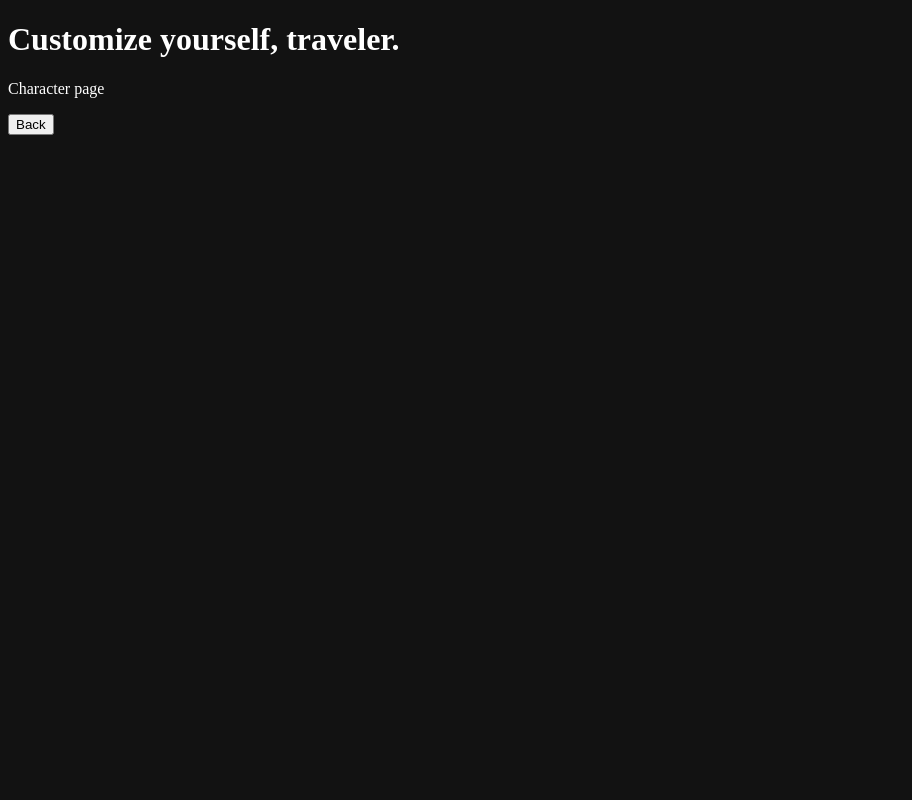
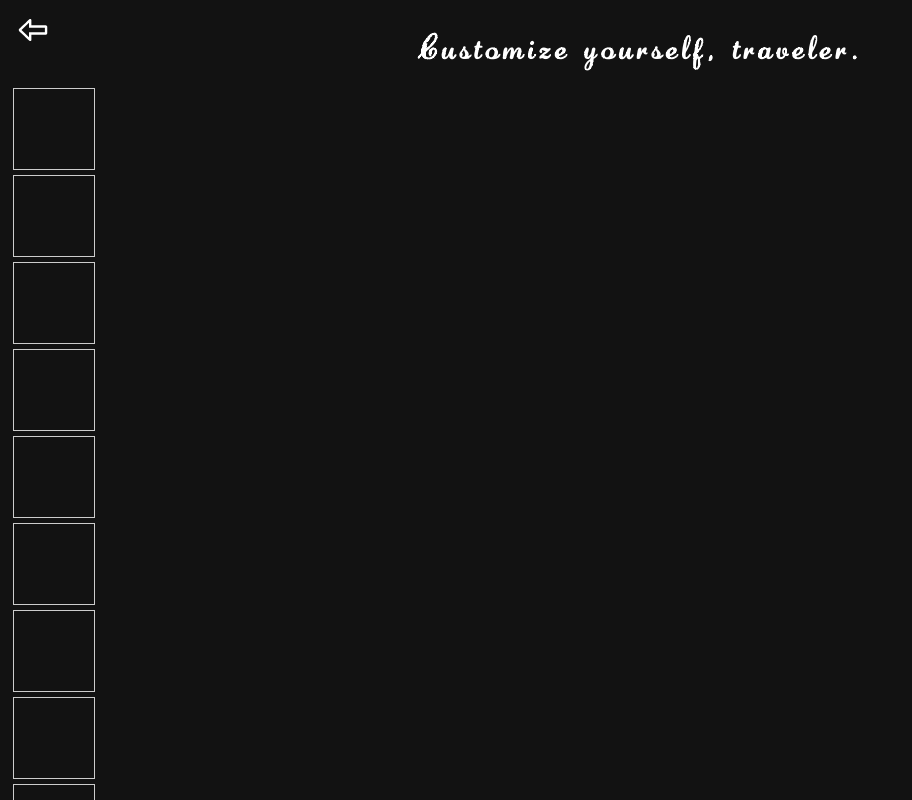
Before and after one commit to JustKooba/Dungeon-rush, a Vue app: page / in a window 1280 px wide. Both pictures are taken after a click on the button 640 px from the left and 736 px from the top of the page. Shown: the top 800 px of the page, without its empty margins (0-912 px from the left). Built offline with nearby package versions, Linux system fonts and the light colour scheme.

Commit message:
added inventory

```diff
--- a/src/components/character-main.vue
+++ b/src/components/character-main.vue
@@ -1,15 +1,26 @@
 <template>
-  <div>
+  <div class="content">
     <h1>Customize yourself, traveler.</h1>
-    <p>Character page</p>
-    <button @click="characterClick">Back</button>
+    <button @click="characterClick" class="back">
+      <img src="../assets/back.svg" />
+    </button>
+
+    <div class="inventory">
+      <div v-for="item in inventory" :key="item.index" class="item-box"></div>
+    </div>
   </div>
 </template>
 
 <script>
+import inventoryData from "./data/inventory.json";
+
 export default {
   name: "characterMain",
-
+  data() {
+    return {
+      inventory: inventoryData.inventory,
+    };
+  },
   methods: {
     characterClick() {
       this.$emit("characterClickBack");
@@ -18,4 +29,34 @@ export default {
 };
 </script>
 
-<style></style>
+<style scoped>
+@font-face {
+  font-family: diamond-dust;
+  src: url("../assets/font/DiamondDust-m3a9.ttf");
+}
+
+.content {
+  font-family: "diamond-dust", sans-serif;
+}
+
+h1 {
+  letter-spacing: 5px;
+  text-align: center;
+}
+
+.back {
+  background: transparent;
+  position: absolute;
+  width: 50px;
+  border: none;
+  cursor: pointer;
+  top: 10px;
+}
+
+.item-box {
+  width: 80px;
+  height: 80px;
+  border: 1px solid rgb(204, 204, 204);
+  margin: 5px;
+}
+</style>
--- /dev/null
+++ b/src/components/data/inventory.json
@@ -0,0 +1,24 @@
+{
+  "inventory": [
+    { "index": 0, "item": null },
+    { "index": 1, "item": null },
+    { "index": 2, "item": null },
+    { "index": 3, "item": null },
+    { "index": 4, "item": null },
+    { "index": 5, "item": null },
+    { "index": 6, "item": null },
+    { "index": 7, "item": null },
+    { "index": 8, "item": null },
+    { "index": 9, "item": null },
+    { "index": 10, "item": null },
+    { "index": 11, "item": null },
+    { "index": 12, "item": null },
+    { "index": 13, "item": null },
+    { "index": 14, "item": null },
+    { "index": 15, "item": null },
+    { "index": 16, "item": null },
+    { "index": 17, "item": null },
+    { "index": 18, "item": null },
+    { "index": 19, "item": null }
+  ]
+}
```
